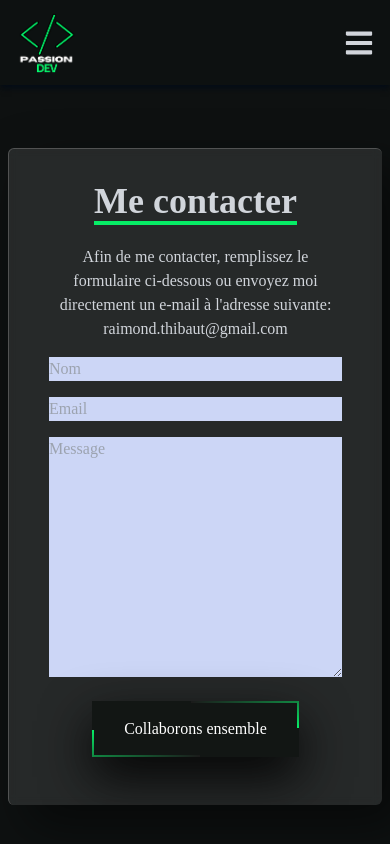
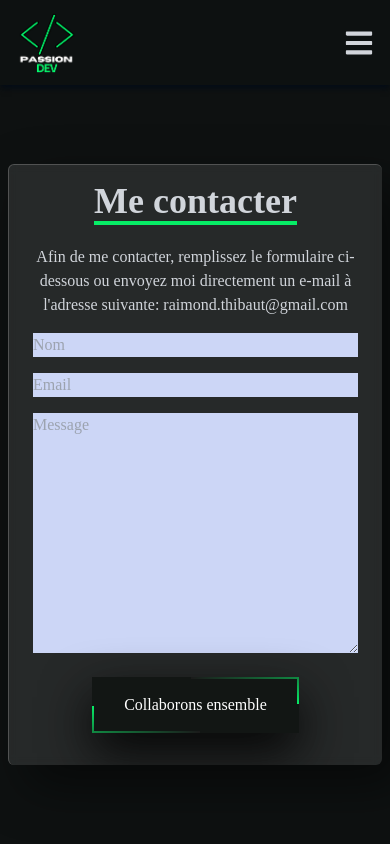
Before and after one commit to ThibautRaimond/portfolio, a React (Create React App) app: page /portfolio/contact in a window 390 px wide. Built offline with nearby package versions, Linux system fonts and the light colour scheme.

Commit message:
margin and padding profilPage + contactPage

```diff
--- a/src/pages/ContactPage.jsx
+++ b/src/pages/ContactPage.jsx
@@ -16,7 +16,7 @@ const Contact = () => {
 				<meta name="Contact" content="Contactez-moi par mail" />
 			</Helmet>
 
-			<div className="card rounded-md flex justify-center items-center p-8 mx-2 mt-6 md:m-0">
+			<div className="card rounded-md flex justify-center items-center mx-2 my-6 p-4 md:m-0 md:p-8">
 				<form
 					method="POST"
 					action="https://getform.io/f/b647f9b9-5752-4f82-a5c5-7e42ed277826"
--- a/src/pages/ProfilPage.jsx
+++ b/src/pages/ProfilPage.jsx
@@ -25,8 +25,8 @@ const ProfilPage = () => {
 			</Helmet>
 
 			<div className="bg-[#0e1111] text-gray-300 items-center flex flex-col justify-center">
-				<div className="card rounded-md pt-2 mx-4 md:py-4 px-2 md:px-12 mt-4 flex items-center flex-col">
-					<h1 className="text-4xl font-bold inline border-b-4 mt-2 mb-4 md:mb-6  border-[#07ed66] text-center">
+				<div className="card rounded-md py-4 mx-4 md:py-4 px-2 md:px-12 mt-4 flex items-center flex-col">
+					<h1 className="text-4xl font-bold inline border-b-4 mb-4 md:mb-6  border-[#07ed66] text-center">
 						Profil
 					</h1>
 					<div className="flex">
@@ -84,6 +84,7 @@ const ProfilPage = () => {
 					</div>
 
 					{/* ------------- MOBILE BUTTON  --------------- */}
+				</div>
 					<a href={CV} download className="profil-mobile-button text-xs">
 						<button className="moovingBorder py-4 px-8 mt-6 mb-6" type="button">
 							<span></span>
@@ -96,7 +97,6 @@ const ProfilPage = () => {
 							</div>
 						</button>
 					</a>
-				</div>
 				{/* ------------- Navigation BUTTON  --------------- */}
 				<div className="flex justify-center align-center">
 					<button className="leftNavButton w-50vw md:mt-10 mt-6 profil-bot-button flex-1">
```
Also changed, not shown: 12 other files (tests, documents, lock files or other folders).
